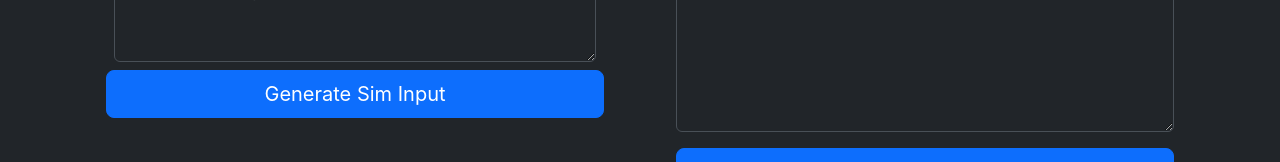
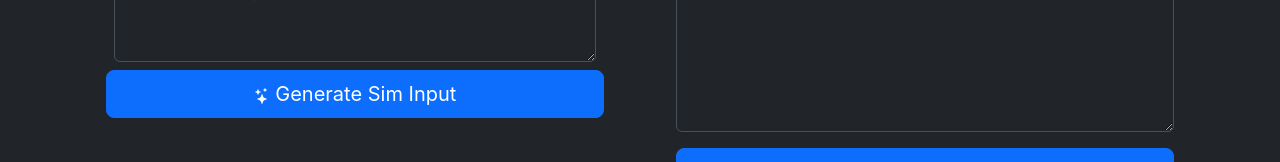
Before and after one commit to wtodom/bigsim.site, a React (Create React App) app: page / in a window 1280 px wide. Shown: the part 292-454 px from the top of the page. Built offline with nearby package versions, Linux system fonts and the light colour scheme.

Commit message:
add icon to generate button

```diff
--- a/src/App.js
+++ b/src/App.js
@@ -306,7 +306,7 @@
   return (
     <div className="d-grid gap-2">
       <Button variant="primary" size="lg" onClick={generateText}>
-        Generate Sim Input
+        <GenerateIcon /> Generate Sim Input
       </Button>
     </div>
   )
@@ -389,6 +389,14 @@
   )
 }
 
+const GenerateIcon = () => {
+  return (
+    <svg xmlns="http://www.w3.org/2000/svg" width="16" height="16" fill="currentColor" class="bi bi-stars" viewBox="0 0 16 16">
+      <path d="M7.657 6.247c.11-.33.576-.33.686 0l.645 1.937a2.89 2.89 0 0 0 1.829 1.828l1.936.645c.33.11.33.576 0 .686l-1.937.645a2.89 2.89 0 0 0-1.828 1.829l-.645 1.936a.361.361 0 0 1-.686 0l-.645-1.937a2.89 2.89 0 0 0-1.828-1.828l-1.937-.645a.361.361 0 0 1 0-.686l1.937-.645a2.89 2.89 0 0 0 1.828-1.828zM3.794 1.148a.217.217 0 0 1 .412 0l.387 1.162c.173.518.579.924 1.097 1.097l1.162.387a.217.217 0 0 1 0 .412l-1.162.387A1.73 1.73 0 0 0 4.593 5.69l-.387 1.162a.217.217 0 0 1-.412 0L3.407 5.69A1.73 1.73 0 0 0 2.31 4.593l-1.162-.387a.217.217 0 0 1 0-.412l1.162-.387A1.73 1.73 0 0 0 3.407 2.31zM10.863.099a.145.145 0 0 1 .274 0l.258.774c.115.346.386.617.732.732l.774.258a.145.145 0 0 1 0 .274l-.774.258a1.16 1.16 0 0 0-.732.732l-.258.774a.145.145 0 0 1-.274 0l-.258-.774a1.16 1.16 0 0 0-.732-.732L9.1 2.137a.145.145 0 0 1 0-.274l.774-.258c.346-.115.617-.386.732-.732z" />
+    </svg>
+  )
+}
+
 const CopyIcon = () => {
   return (
     <svg xmlns="http://www.w3.org/2000/svg" width="16" height="16" fill="currentColor" class="bi bi-copy" viewBox="0 0 16 16">
```
